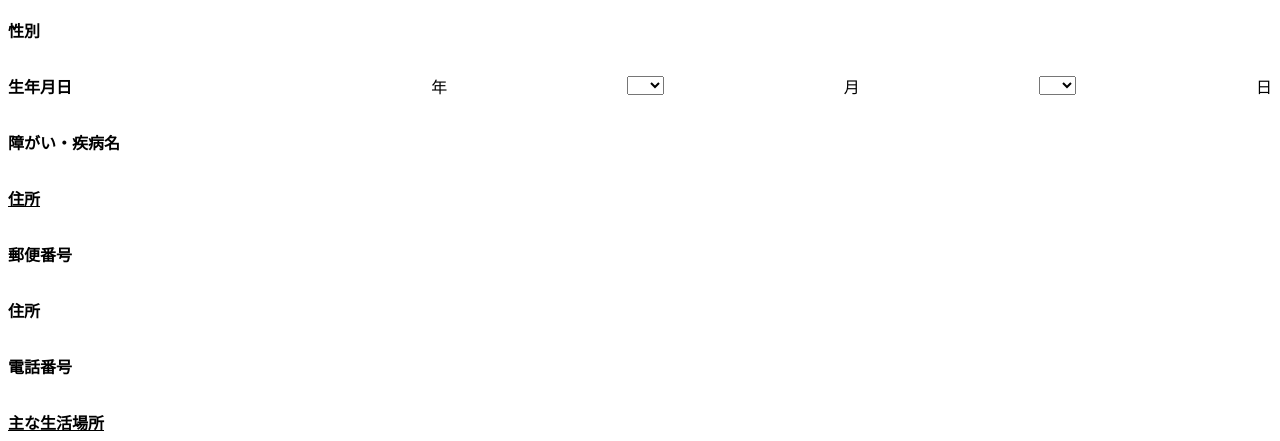
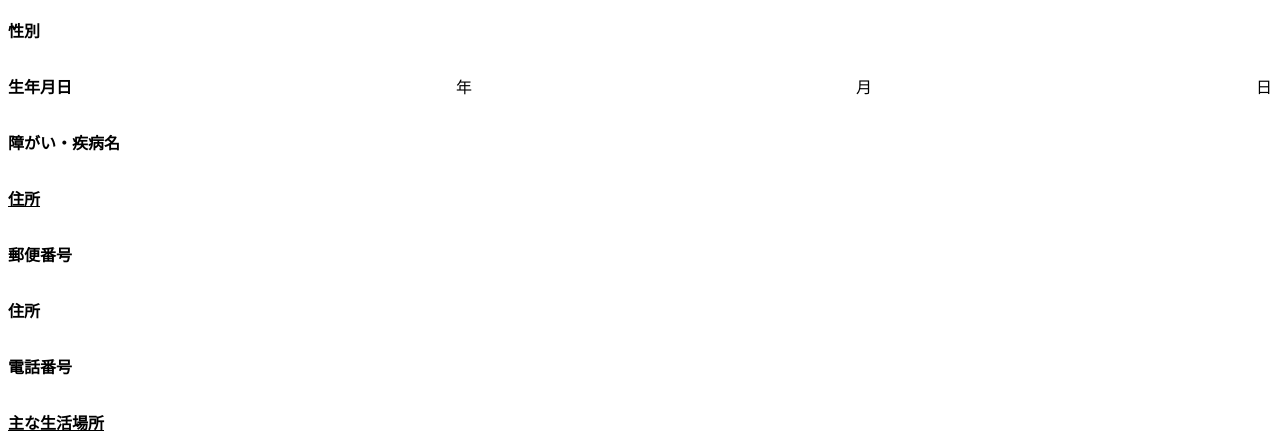
Before and after one commit to namahamu97/sos.read2, a plain HTML site: page index.html in a window 1280 px wide. Shown: the part 359-800 px from the top of the page. Drawn offline with nearby package versions, Linux system fonts and the light colour scheme; no server answers.

Commit message:
Update index.html

```diff
--- a/index.html
+++ b/index.html
@@ -60,56 +60,8 @@
     <div class="container">
         <p class="a">生年月日</p><p id="nen"></p>
         <p>年</p>
-        <select name="gatu" id="gatu">
-            <option value=""></option>
-            <option value="">1</option>
-            <option value="">2</option>
-            <option value="">3</option>
-            <option value="">4</option>
-            <option value="">5</option>
-            <option value="">6</option>
-            <option value="">7</option>
-            <option value="">8</option>
-            <option value="">9</option>
-            <option value="">10</option>
-            <option value="">11</option>
-            <option value="">12</option>
-        </select>
-        <p>月</p>
-        <select name="niti" id="niti">
-            <option value=""></option>
-            <option value="">1</option>
-            <option value="">2</option>
-            <option value="">3</option>
-            <option value="">4</option>
-            <option value="">5</option>
-            <option value="">6</option>
-            <option value="">7</option>
-            <option value="">8</option>
-            <option value="">9</option>
-            <option value="">10</option>
-            <option value="">11</option>
-            <option value="">12</option>
-            <option value="">13</option>
-            <option value="">14</option>
-            <option value="">15</option>
-            <option value="">16</option>
-            <option value="">17</option>
-            <option value="">18</option>
-            <option value="">19</option>
-            <option value="">20</option>
-            <option value="">21</option>
-            <option value="">22</option>
-            <option value="">23</option>
-            <option value="">24</option>
-            <option value="">25</option>
-            <option value="">26</option>
-            <option value="">27</option>
-            <option value="">28</option>
-            <option value="">29</option>
-            <option value="">30</option>
-            <option value="">31</option>
-        </select>
+        <p id="gatu"></p>
+        <p>月</p><p id="niti"></p>
         <p>日</p>
     </div>
     <div class="container">
@@ -226,35 +178,23 @@
                     $("#nen").html(nen)
             });
 
-            var rank = $('[name=gatu] option:selected').text();
-            if (rank != "") {
-                db.collection("sosfile").doc("BDU2GlJvHz2qqi1lCUjo").set({
-                    月: $('[name=gatu] option:selected').text(),
-                }, { merge: true })
-                    .then((docRef) => {
-                        if (docRef) {
-                            console.log("Success edit user.");
-                        }
-                    })
-                    .catch((error) => {
-                        console.error("Error edit user: ", error);
-                    })
-            };
+            db.collection("sosfile").doc("BDU2GlJvHz2qqi1lCUjo").
+                    onSnapshot((doc) => {
+                        //console.log(querySnapshot)
+                        let gatu = ''
+                        const data = doc.data()
+                        gatu += '<p>' + data.月 + '<p>'
+                        $("#gatu").html(gatu)
+            });
 
-            var rank = $('[name=niti] option:selected').text();
-            if (rank != "") {
-                db.collection("sosfile").doc("BDU2GlJvHz2qqi1lCUjo").set({
-                    日: $('[name=niti] option:selected').text(),
-                }, { merge: true })
-                    .then((docRef) => {
-                        if (docRef) {
-                            console.log("Success edit user.");
-                        }
-                    })
-                    .catch((error) => {
-                        console.error("Error edit user: ", error);
-                    })
-            };
+            db.collection("sosfile").doc("BDU2GlJvHz2qqi1lCUjo").
+                    onSnapshot((doc) => {
+                        //console.log(querySnapshot)
+                        let niti = ''
+                        const data = doc.data()
+                        niti += '<p>' + data.日 + '<p>'
+                        $("#niti").html(niti)
+            });
 
             db.collection("sosfile").doc("BDU2GlJvHz2qqi1lCUjo").
                     onSnapshot((doc) => {
```
